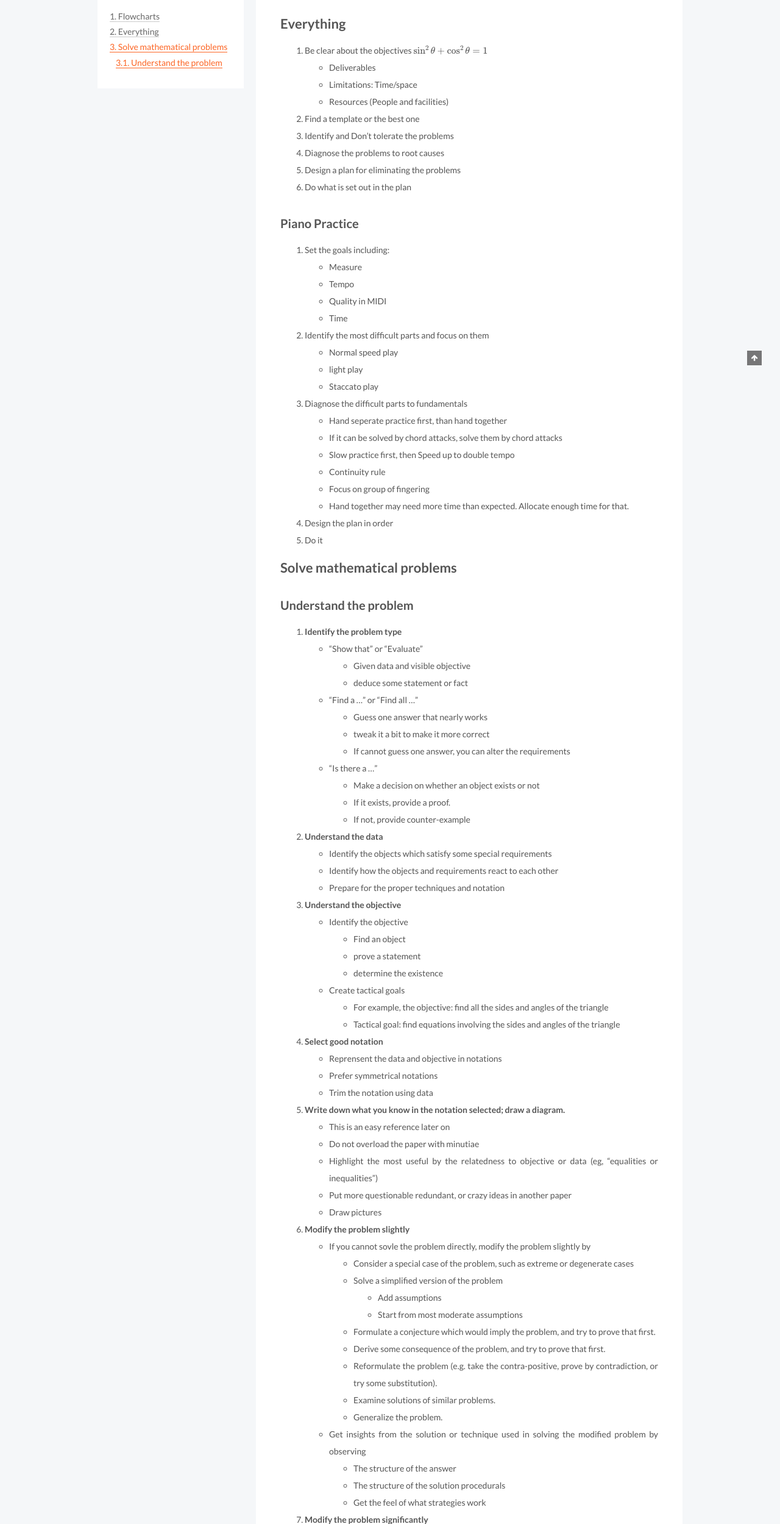
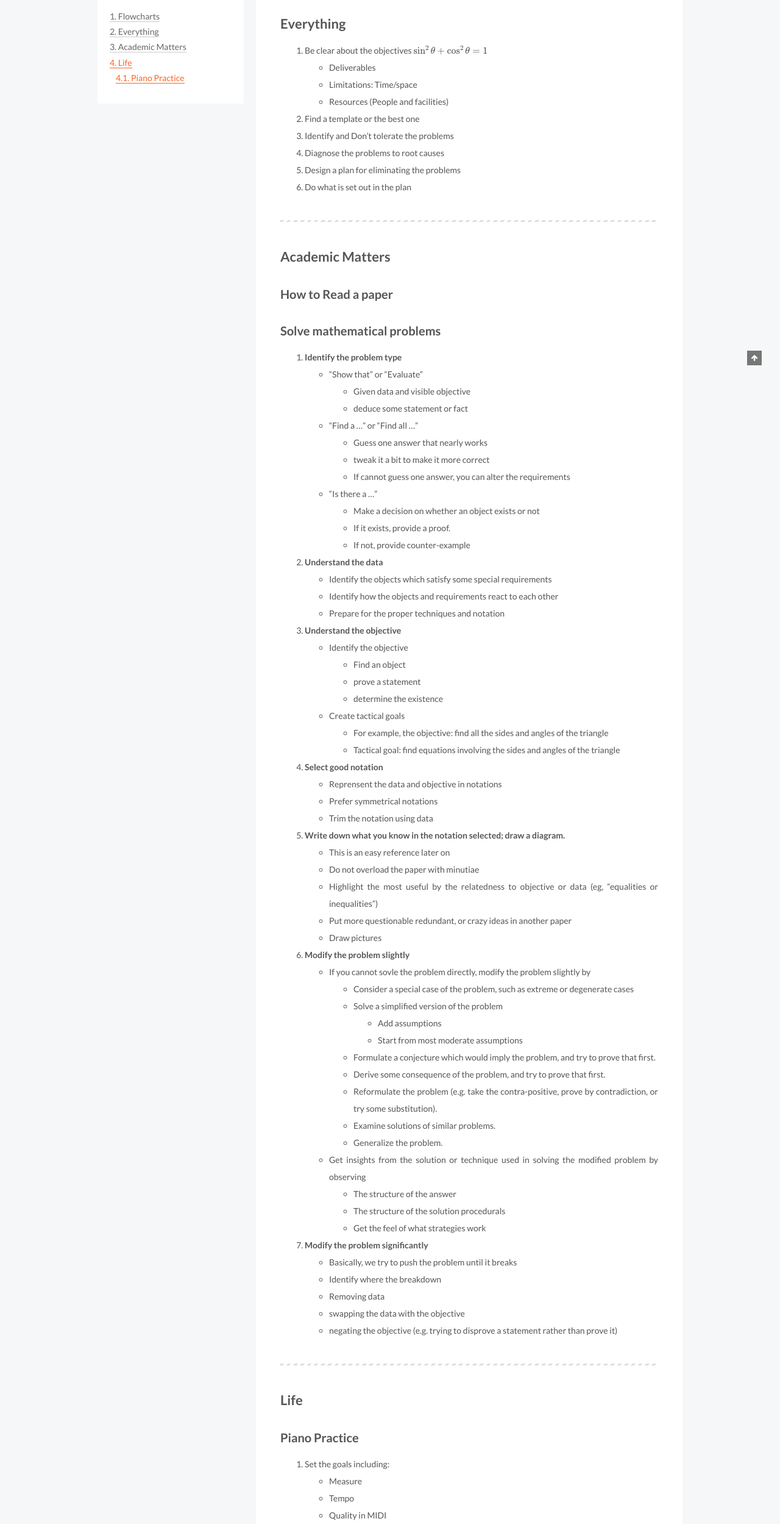
Before and after one commit to NTUYi/ntuyi.github.io-tv, a plain HTML site: page 2017/02/23/first-post/index.html in a window 1280 px wide. Shown: the part 301-2800 px from the top of the page at 61% size. Drawn offline with nearby package versions, Linux system fonts and the light colour scheme; some packages are replaced by stand-ins of ours.

Commit message:
Site updated: 2017-02-23 23:12:22

```diff
--- a/2017/02/23/first-post/index.html
+++ b/2017/02/23/first-post/index.html
@@ -97,7 +97,7 @@ Be clear about the objectives $\sin ^{ 2 }{ \theta +\cos ^{ 2 }{ \th">
 <meta property="og:description" content="FlowchartsIf we summrize the standard procedures as flow charts. We can keep a quick pace following clear instructions.
 Everything
 Be clear about the objectives $\sin ^{ 2 }{ \theta +\cos ^{ 2 }{ \th">
-<meta property="og:updated_time" content="2017-02-23T15:01:01.911Z">
+<meta property="og:updated_time" content="2017-02-23T15:11:55.956Z">
 <meta name="twitter:card" content="summary">
 <meta name="twitter:title" content="Flow charts">
 <meta name="twitter:description" content="FlowchartsIf we summrize the standard procedures as flow charts. We can keep a quick pace following clear instructions.
@@ -344,33 +344,8 @@ Be clear about the objectives $\sin ^{ 2 }{ \theta +\cos ^{ 2 }{ \th">
 <li>Design a plan for eliminating the problems</li>
 <li>Do what is set out in the plan</li>
 </ol>
-<h2 id="Piano-Practice"><a href="#Piano-Practice" class="headerlink" title="Piano Practice"></a>Piano Practice</h2><ol>
-<li>Set the goals including:<ul>
-<li>Measure</li>
-<li>Tempo</li>
-<li>Quality in MIDI</li>
-<li>Time</li>
-</ul>
-</li>
-<li>Identify the most difficult parts and focus on them<ul>
-<li>Normal speed play</li>
-<li>light play</li>
-<li>Staccato play</li>
-</ul>
-</li>
-<li>Diagnose the difficult parts to fundamentals<ul>
-<li>Hand seperate practice first, than hand together</li>
-<li>If it can be solved by chord attacks, solve them by chord attacks</li>
-<li>Slow practice first, then Speed up to double tempo</li>
-<li>Continuity rule</li>
-<li>Focus on group of fingering</li>
-<li>Hand together may need more time than expected. Allocate enough time for that.</li>
-</ul>
-</li>
-<li>Design the plan in order</li>
-<li>Do it</li>
-</ol>
-<h1 id="Solve-mathematical-problems"><a href="#Solve-mathematical-problems" class="headerlink" title="Solve mathematical problems"></a>Solve mathematical problems</h1><h2 id="Understand-the-problem"><a href="#Understand-the-problem" class="headerlink" title="Understand the problem"></a>Understand the problem</h2><ol>
+<hr>
+<h1 id="Academic-Matters"><a href="#Academic-Matters" class="headerlink" title="Academic Matters"></a>Academic Matters</h1><h2 id="How-to-Read-a-paper"><a href="#How-to-Read-a-paper" class="headerlink" title="How to Read a paper"></a>How to Read a paper</h2><h2 id="Solve-mathematical-problems"><a href="#Solve-mathematical-problems" class="headerlink" title="Solve mathematical problems"></a>Solve mathematical problems</h2><ol>
 <li><strong>Identify the problem type</strong><ul>
 <li>“Show that” or “Evaluate”<ul>
 <li>Given data and visible objective</li>
@@ -456,6 +431,33 @@ Be clear about the objectives $\sin ^{ 2 }{ \theta +\cos ^{ 2 }{ \th">
 <li>negating the objective (e.g. trying to disprove a statement rather than prove it)</li>
 </ul>
 </li>
+</ol>
+<hr>
+<h1 id="Life"><a href="#Life" class="headerlink" title="Life"></a>Life</h1><h2 id="Piano-Practice"><a href="#Piano-Practice" class="headerlink" title="Piano Practice"></a>Piano Practice</h2><ol>
+<li>Set the goals including:<ul>
+<li>Measure</li>
+<li>Tempo</li>
+<li>Quality in MIDI</li>
+<li>Time</li>
+</ul>
+</li>
+<li>Identify the most difficult parts and focus on them<ul>
+<li>Normal speed play</li>
+<li>light play</li>
+<li>Staccato play</li>
+</ul>
+</li>
+<li>Diagnose the difficult parts to fundamentals<ul>
+<li>Hand seperate practice first, than hand together</li>
+<li>If it can be solved by chord attacks, solve them by chord attacks</li>
+<li>Slow practice first, then Speed up to double tempo</li>
+<li>Continuity rule</li>
+<li>Focus on group of fingering</li>
+<li>Hand together may need more time than expected. Allocate enough time for that.</li>
+</ul>
+</li>
+<li>Design the plan in order</li>
+<li>Do it</li>
 </ol>
 
 
@@ -590,7 +592,7 @@ Be clear about the objectives $\sin ^{ 2 }{ \theta +\cos ^{ 2 }{ \th">
 
 
 
-              <div class="post-toc-content"><ol class="nav"><li class="nav-item nav-level-1"><a class="nav-link" href="#Flowcharts"><span class="nav-number">1.</span> <span class="nav-text">Flowcharts</span></a></li><li class="nav-item nav-level-1"><a class="nav-link" href="#Everything"><span class="nav-number">2.</span> <span class="nav-text">Everything</span></a><ol class="nav-child"><li class="nav-item nav-level-2"><a class="nav-link" href="#Piano-Practice"><span class="nav-number">2.1.</span> <span class="nav-text">Piano Practice</span></a></li></ol></li><li class="nav-item nav-level-1"><a class="nav-link" href="#Solve-mathematical-problems"><span class="nav-number">3.</span> <span class="nav-text">Solve mathematical problems</span></a><ol class="nav-child"><li class="nav-item nav-level-2"><a class="nav-link" href="#Understand-the-problem"><span class="nav-number">3.1.</span> <span class="nav-text">Understand the problem</span></a></li></ol></li></ol></div>
+              <div class="post-toc-content"><ol class="nav"><li class="nav-item nav-level-1"><a class="nav-link" href="#Flowcharts"><span class="nav-number">1.</span> <span class="nav-text">Flowcharts</span></a></li><li class="nav-item nav-level-1"><a class="nav-link" href="#Everything"><span class="nav-number">2.</span> <span class="nav-text">Everything</span></a></li><li class="nav-item nav-level-1"><a class="nav-link" href="#Academic-Matters"><span class="nav-number">3.</span> <span class="nav-text">Academic Matters</span></a><ol class="nav-child"><li class="nav-item nav-level-2"><a class="nav-link" href="#How-to-Read-a-paper"><span class="nav-number">3.1.</span> <span class="nav-text">How to Read a paper</span></a></li><li class="nav-item nav-level-2"><a class="nav-link" href="#Solve-mathematical-problems"><span class="nav-number">3.2.</span> <span class="nav-text">Solve mathematical problems</span></a></li></ol></li><li class="nav-item nav-level-1"><a class="nav-link" href="#Life"><span class="nav-number">4.</span> <span class="nav-text">Life</span></a><ol class="nav-child"><li class="nav-item nav-level-2"><a class="nav-link" href="#Piano-Practice"><span class="nav-number">4.1.</span> <span class="nav-text">Piano Practice</span></a></li></ol></li></ol></div>
 
 
           </div>
--- a/css/main.css
+++ b/css/main.css
@@ -1702,7 +1702,7 @@ pre .javascript .function {
   width: 4px;
   height: 4px;
   border-radius: 50%;
-  background: #ffdeb8;
+  background: #425521;
 }
 .links-of-blogroll {
   font-size: 13px;
```
Also changed, not shown: index.html (+29 -27 lines).
